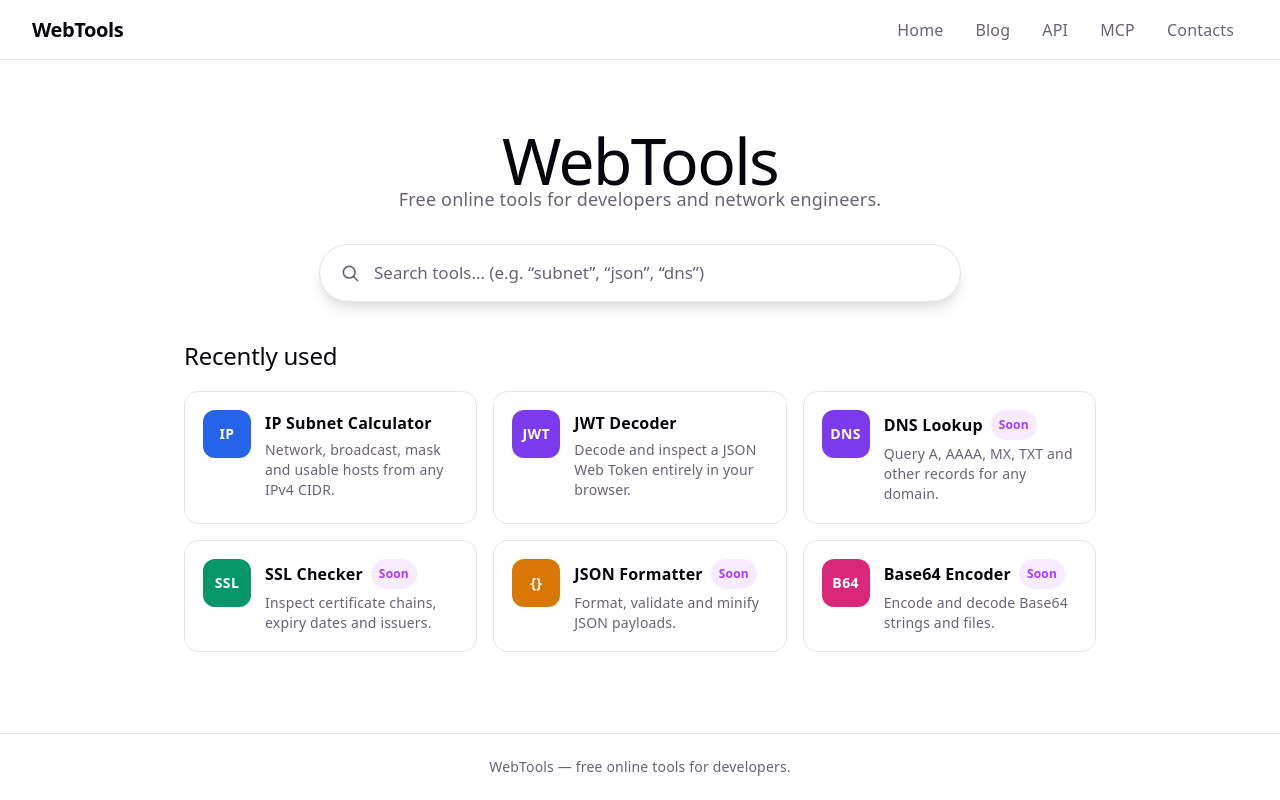
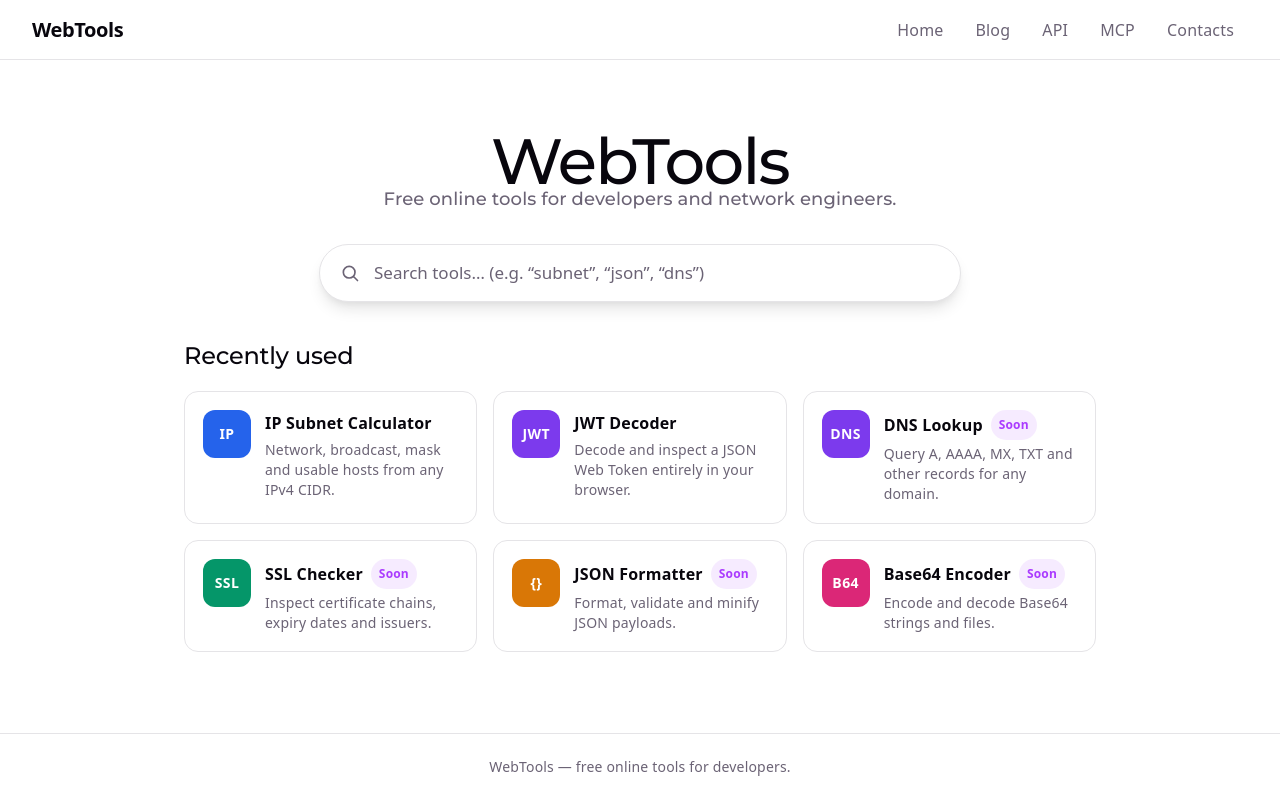
Before and after one commit to oaxley/webtools, a React (Vite) app in the folder apps/web/: page / in a window 1280 px wide. Built offline with nearby package versions, Linux system fonts and the light colour scheme.

Commit message:
Use Montserrat as a default font

```diff
--- a/apps/web/index.html
+++ b/apps/web/index.html
@@ -8,6 +8,18 @@
       name="description"
       content="WebTools — free online tools for developers and network engineers."
     />
+    <!-- Preconnect to Google Fonts and pull in Montserrat (400/500/600/700)
+         for display headings and the hero tagline. -->
+    <link rel="preconnect" href="https://fonts.googleapis.com" />
+    <link
+      rel="preconnect"
+      href="https://fonts.gstatic.com"
+      crossorigin
+    />
+    <link
+      href="https://fonts.googleapis.com/css2?family=Montserrat:wght@400;500;600;700&display=swap"
+      rel="stylesheet"
+    />
     <title>WebTools — Free online tools for developers</title>
   </head>
   <body>
--- a/apps/web/src/App.css
+++ b/apps/web/src/App.css
@@ -157,7 +157,10 @@
 }
 
 .tagline {
+  font-family: var(--heading);
   font-size: 18px;
+  font-weight: 500;
+  letter-spacing: 0.1px;
   margin: 0 0 32px;
 }
 
--- a/apps/web/src/index.css
+++ b/apps/web/src/index.css
@@ -12,7 +12,9 @@
     rgba(0, 0, 0, 0.1) 0 10px 15px -3px, rgba(0, 0, 0, 0.05) 0 4px 6px -2px;
 
   --sans: system-ui, 'Segoe UI', Roboto, sans-serif;
-  --heading: system-ui, 'Segoe UI', Roboto, sans-serif;
+  /* Montserrat is loaded in index.html; the system stack is kept as a
+     fallback for the moment before the webfont lands. */
+  --heading: 'Montserrat', system-ui, 'Segoe UI', Roboto, sans-serif;
   --mono: ui-monospace, Consolas, monospace;
 
   font: 18px/145% var(--sans);
```
